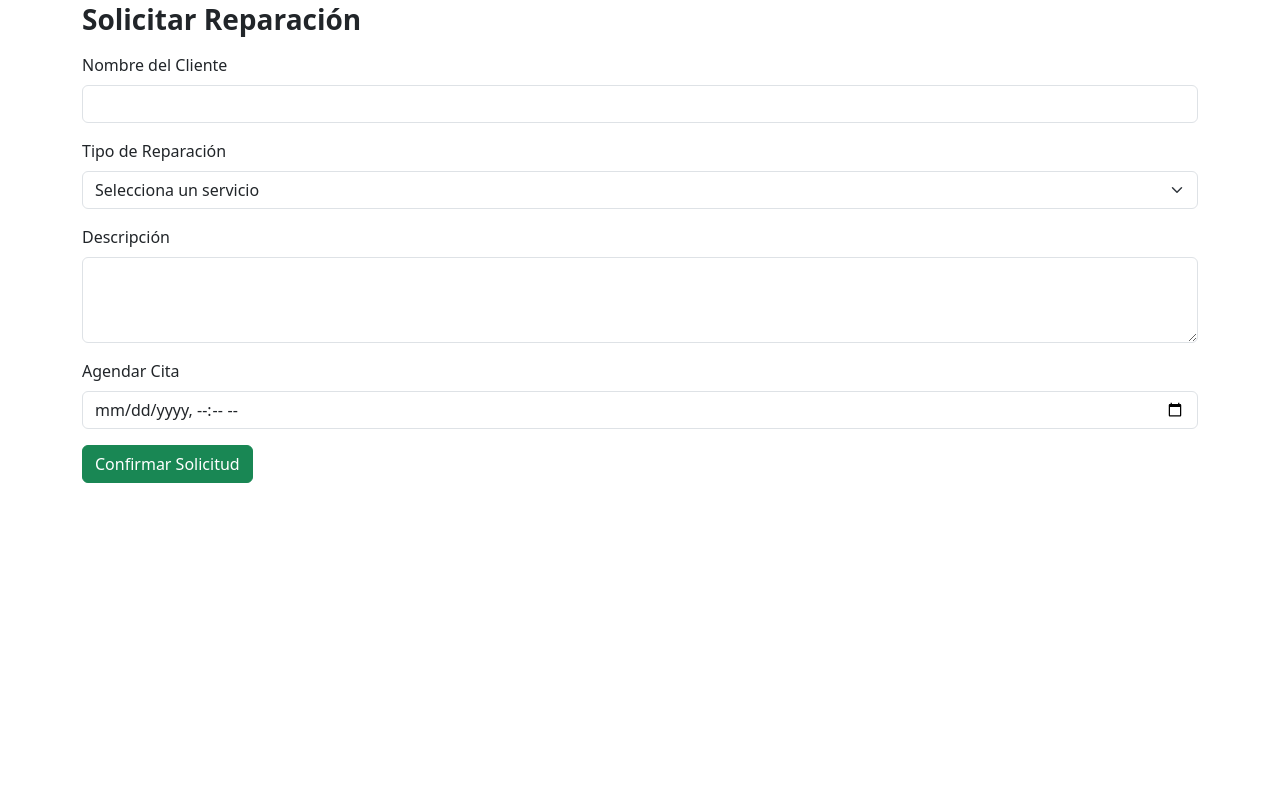
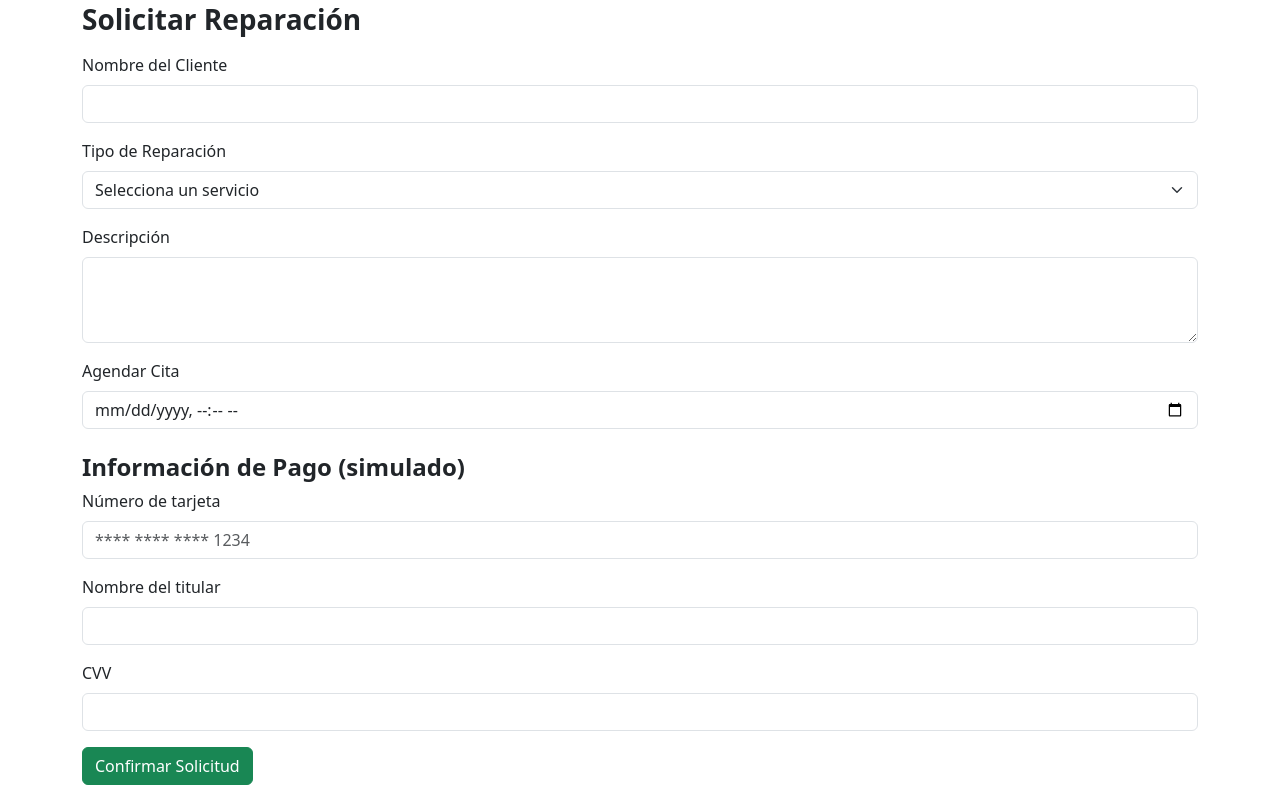
Before and after one commit to sneumannt/tarea-ae7-grupal, a plain HTML site: page index.html in a window 1280 px wide. Shown: the part 562-1371 px from the top of the page. Before the commit the page ends 1069 px from the top, so only its background shows below. Drawn offline with nearby package versions, Linux system fonts and the light colour scheme.

Commit message:
actualizacion 2da parte marcelo

```diff
--- a/index.html
+++ b/index.html
@@ -8,6 +8,14 @@
       href="https://cdn.jsdelivr.net/npm/bootstrap@5.3.3/dist/css/bootstrap.min.css"
       rel="stylesheet"
     />
+
+    <!-- Integrantes:
+        -Matías
+        -Marcelo
+        -Stephanie
+        -Catalina
+        -Karen
+      -->
   </head>
   <body>
     <div class="container py-4">
@@ -89,7 +97,30 @@
           <input type="datetime-local" class="form-control" id="agendarCita" />
         </div>
 
-        <!-- Aquí debería ir la siguiente sección -->
+        <!-- Sección Información de Pago -->
+
+        <h4 class="fw-semibold mt-4">Información de Pago (simulado)</h4>
+        <div class="mb-3">
+          <label for="numeroTarjeta" class="form-label"
+            >Número de tarjeta</label
+          >
+          <input
+            type="text"
+            class="form-control"
+            id="numeroTarjeta"
+            placeholder="**** **** **** 1234"
+          />
+        </div>
+        <div class="mb-3">
+          <label for="nombreTitular" class="form-label"
+            >Nombre del titular</label
+          >
+          <input type="text" class="form-control" id="nombreTitular" />
+        </div>
+        <div class="mb-3">
+          <label for="cvv" class="form-label">CVV</label>
+          <input type="password" class="form-control" id="cvv" maxlength="4" />
+        </div>
 
         <button type="submit" class="btn btn-success">
           Confirmar Solicitud
```
